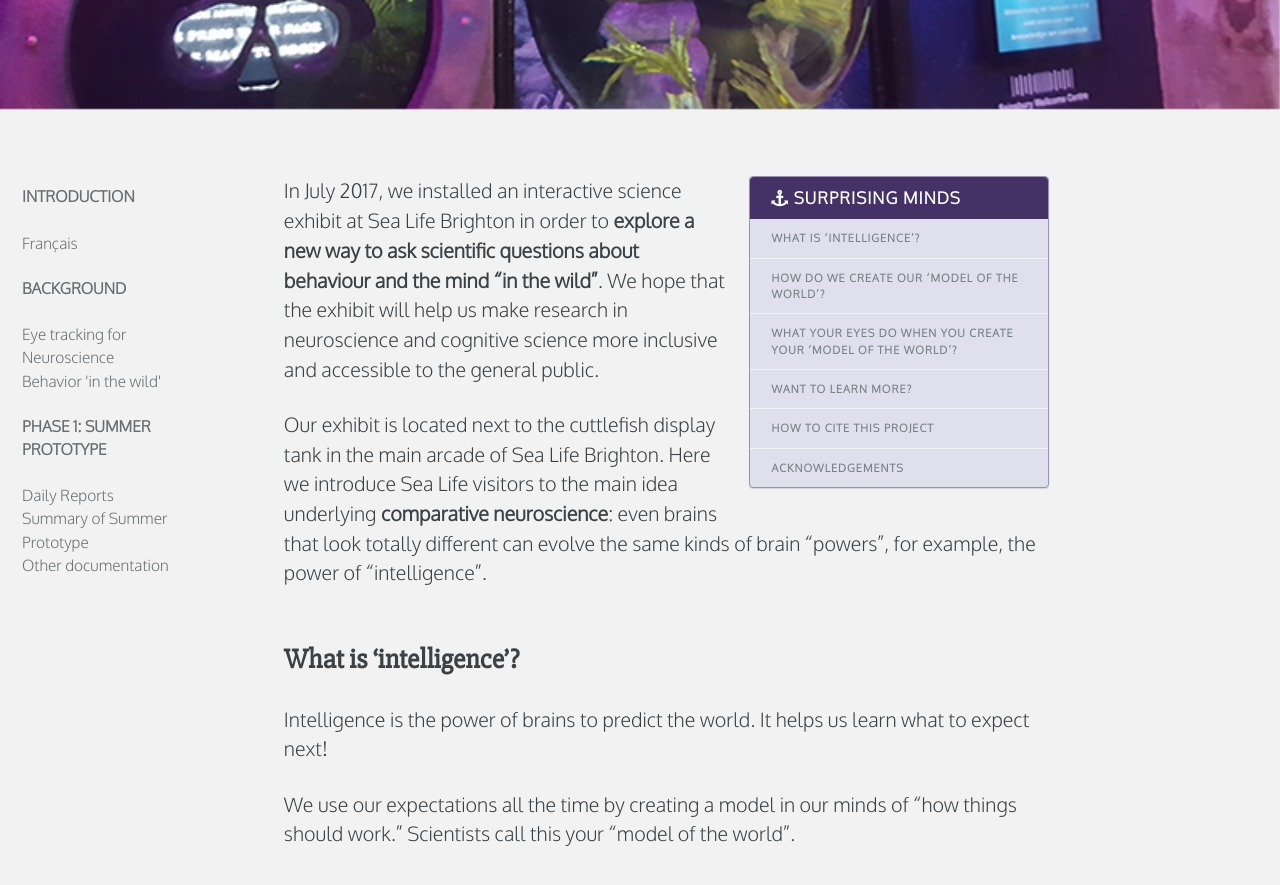
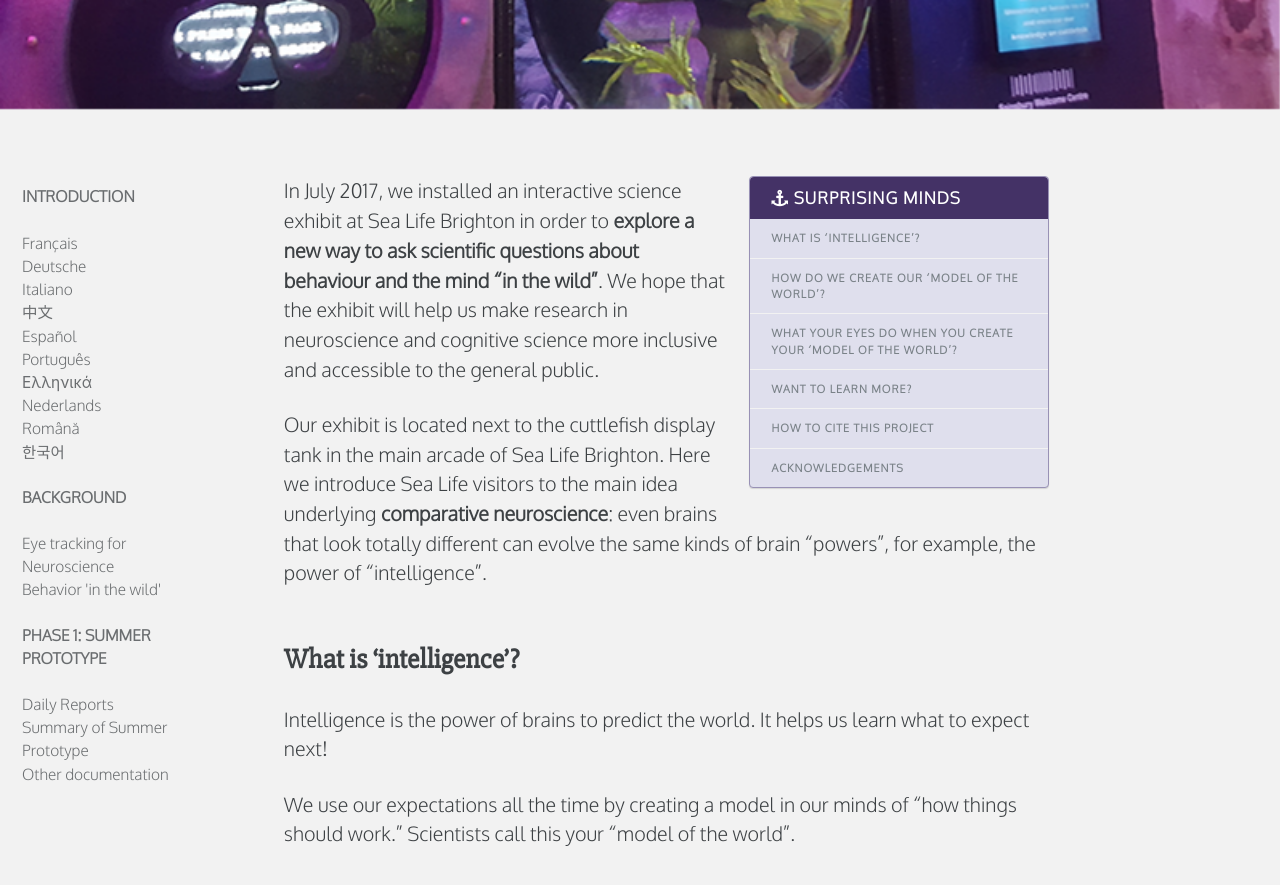
Before and after one commit to everymind/SurprisingMinds, a Jekyll site: the page built from index.md, in a window 1280 px wide and 900 px high, scrolled down 710 px. Shown: the top 885 px of the window. Built offline with Jekyll 4.4.1, drawn with Linux system fonts in a browser that asks for light colours.

Commit message:
Update navigation.yml

```diff
--- a/_data/navigation.yml
+++ b/_data/navigation.yml
@@ -16,6 +16,24 @@ docs:
     children:
       - title: "Français"
         url: /fr/
+      - title: "Deutsche"
+        url: /de/
+      - title: "Italiano"
+        url: /it/
+      - title: "中文"
+        url: /ch/
+      - title: "Español"
+        url: /es/
+      - title: "Português"
+        url: /pt/
+      - title: "Ελληνικά"
+        url: /el/
+      - title: "Nederlands"
+        url: /nd/
+      - title: "Română"
+        url: /ro/
+      - title: "한국어"
+        url: /kr/
 
   - title: "Background"
     children:
```
